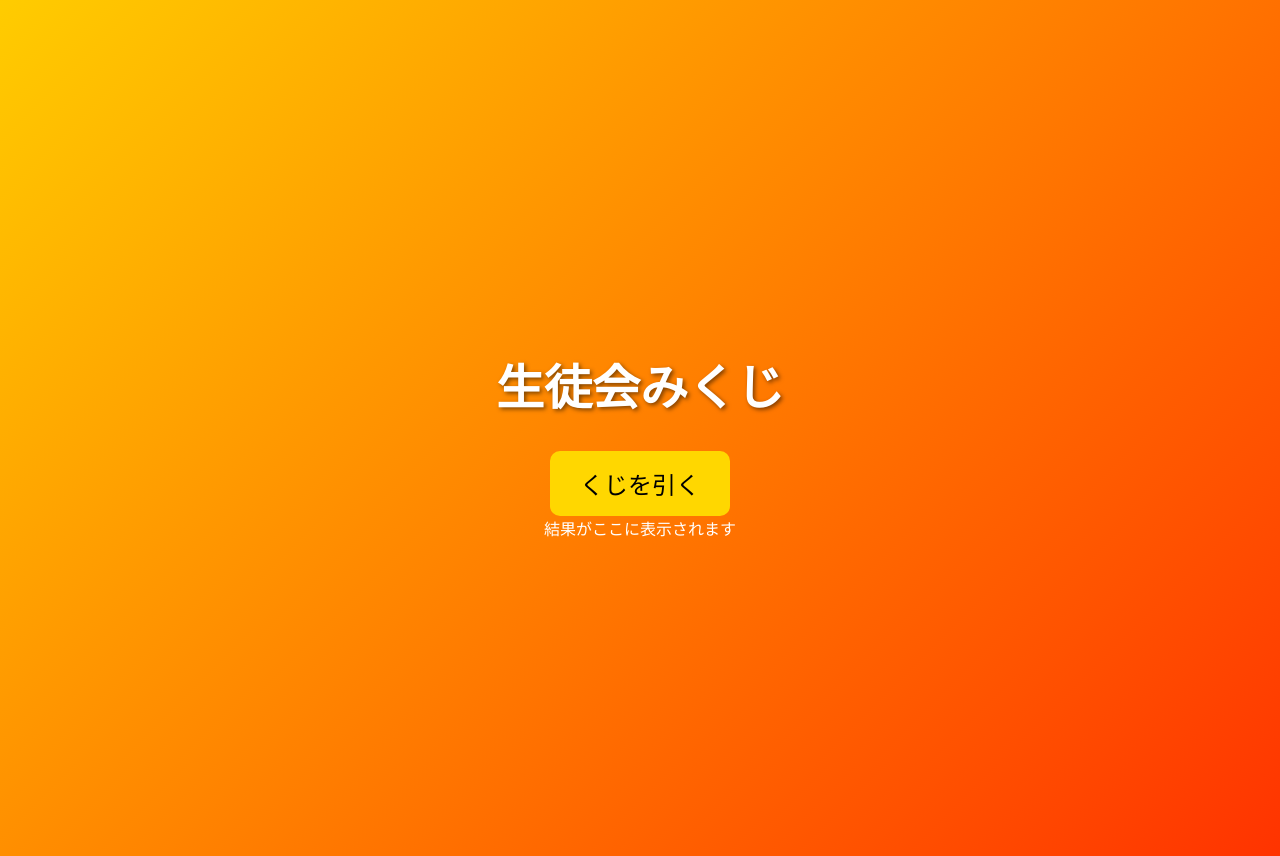
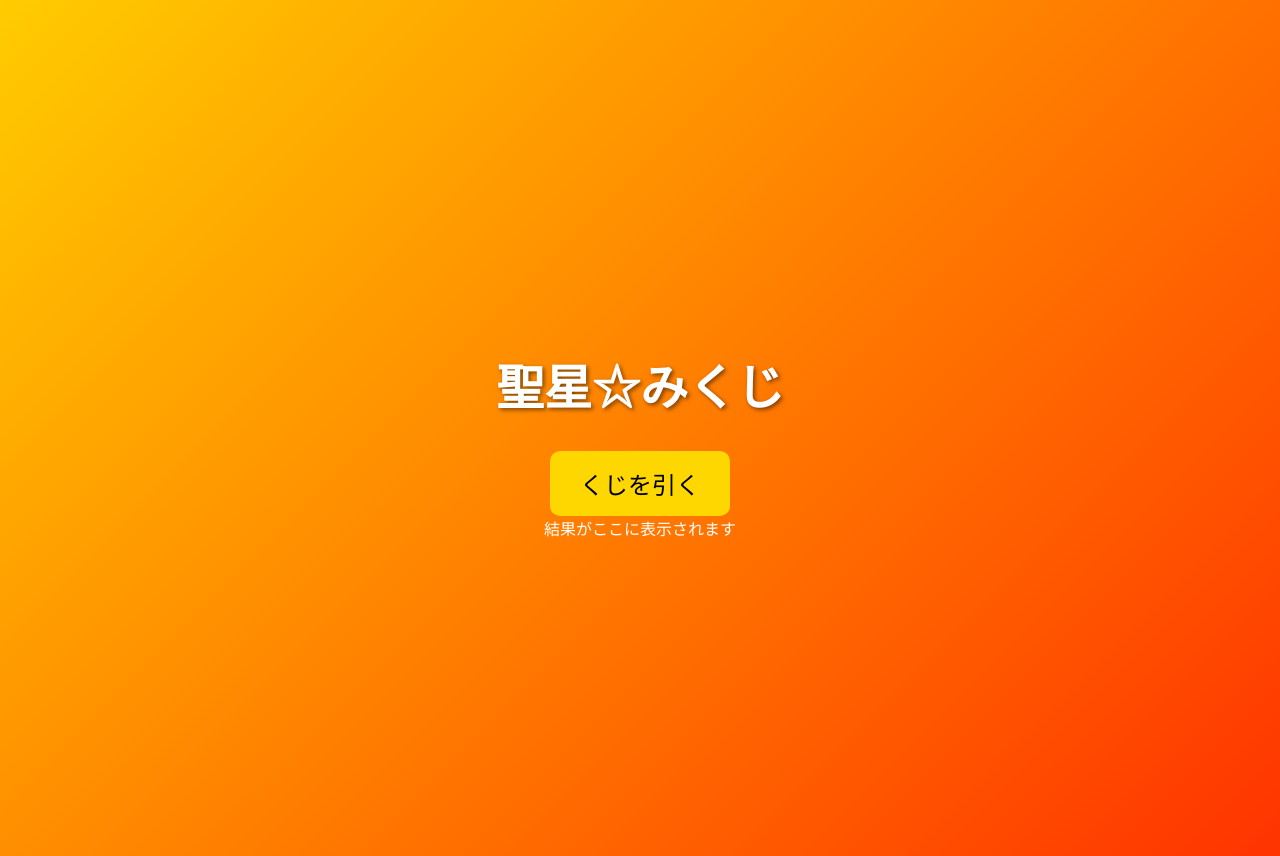
Before and after one commit to omi-kuzi/seitokaimikuzi, a plain HTML site: page index.html in a window 1280 px wide. Drawn offline with Linux system fonts and the light colour scheme.

Commit message:
Update index.html

```diff
--- a/index.html
+++ b/index.html
@@ -3,7 +3,7 @@
 <head>
     <meta charset="UTF-8">
     <meta name="viewport" content="width=device-width, initial-scale=1.0">
-    <title>生徒会みくじ</title>
+    <title>聖星☆みくじ</title>
     <style>
         body {
             background: linear-gradient(135deg, #ffcc00, #ff3300);
@@ -86,7 +86,7 @@
 </head>
 <body>
 
-    <h1>生徒会みくじ</h1>
+    <h1>聖星☆みくじ</h1>
     <button id="drawButton" data-max="20" onclick="drawLottery()" aria-label="くじを引く">くじを引く</button>
     <div id="result">結果がここに表示されます</div>
 
```
